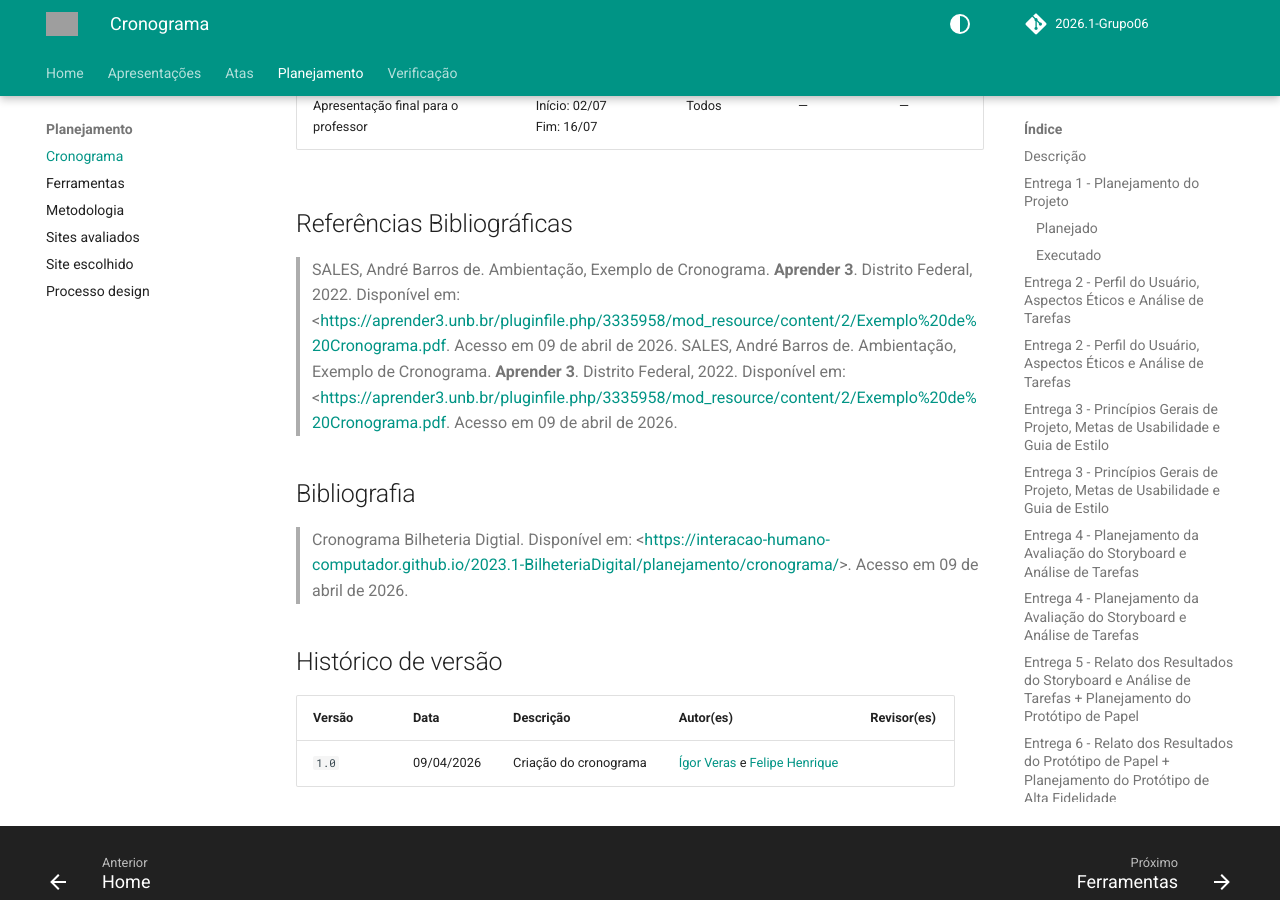
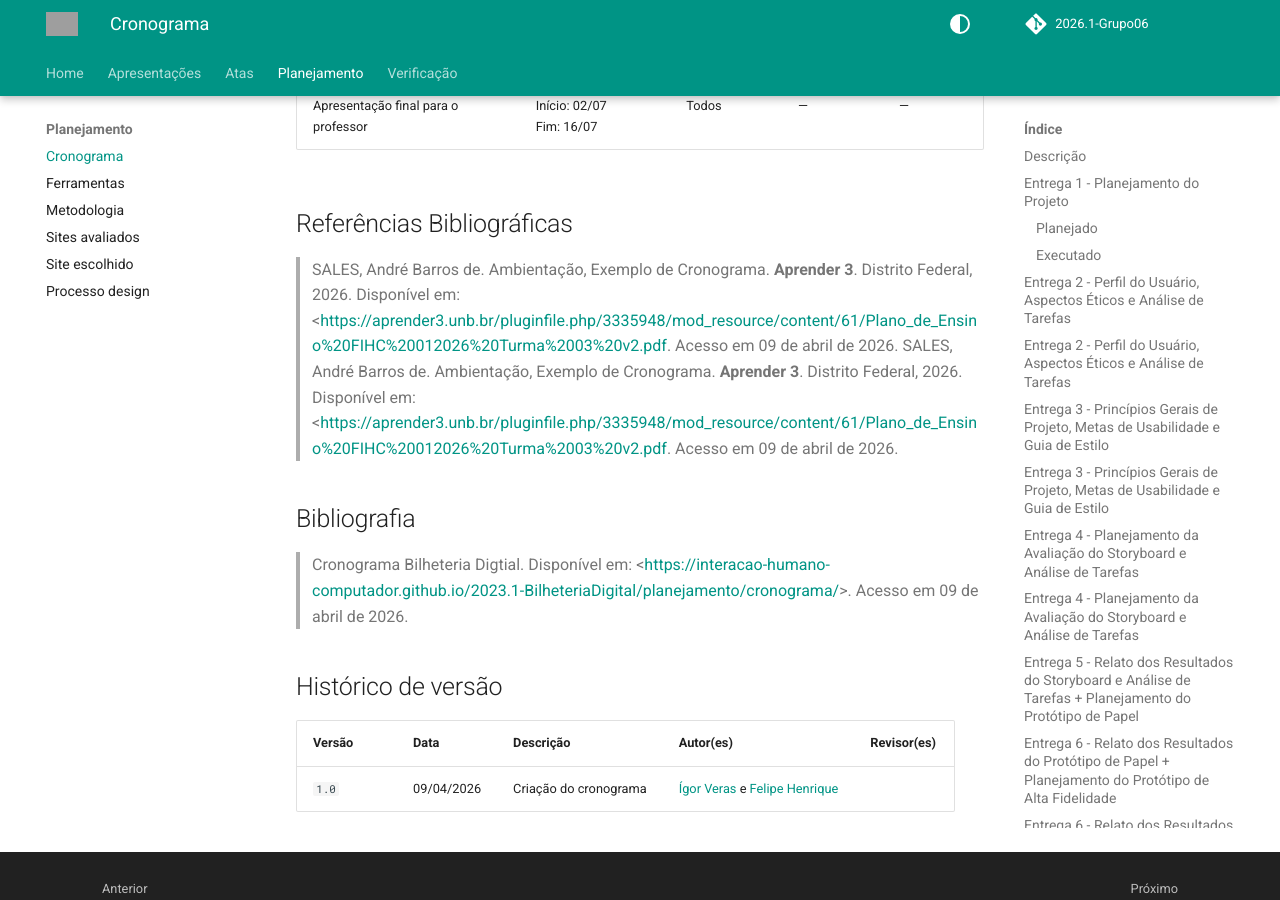
Before and after one commit to Interacao-Humano-Computador/2026.1-Grupo06, an MkDocs documentation site: the page built from docs/planejamento/cronograma.md, in a window 1280 px wide and 900 px high, scrolled down 15499 px. Built offline with MkDocs 1.6.1 and Material for MkDocs 9.7.7, drawn with Linux system fonts in a browser that asks for light colours; comment, search, counter and statistics services are not loaded; grey boxes are pictures that could not be loaded.

Commit message:
Concerta link do aprender3

```diff
--- a/docs/planejamento/cronograma.md
+++ b/docs/planejamento/cronograma.md
@@ -239,8 +239,8 @@ Na Tabela 2, está explicitado o cronograma executado das atividades da primeira
 
 ## Referências Bibliográficas
 
-> SALES, André Barros de. Ambientação, Exemplo de Cronograma. **Aprender 3**. Distrito Federal, 2022. Disponível em: <<https://aprender3.unb.br/pluginfile.php/3335958/mod_resource/content/2/Exemplo%20de%20Cronograma.pdf>. Acesso em 09 de abril de 2026.
-> SALES, André Barros de. Ambientação, Exemplo de Cronograma. **Aprender 3**. Distrito Federal, 2022. Disponível em: <<https://aprender3.unb.br/pluginfile.php/3335958/mod_resource/content/2/Exemplo%20de%20Cronograma.pdf>. Acesso em 09 de abril de 2026.
+> SALES, André Barros de. Ambientação, Exemplo de Cronograma. **Aprender 3**. Distrito Federal, 2026. Disponível em: <<https://aprender3.unb.br/pluginfile.php/3335948/mod_resource/content/61/Plano_de_Ensino%20FIHC%20012026%20Turma%2003%20v2.pdf>. Acesso em 09 de abril de 2026.
+> SALES, André Barros de. Ambientação, Exemplo de Cronograma. **Aprender 3**. Distrito Federal, 2026. Disponível em: <<https://aprender3.unb.br/pluginfile.php/3335948/mod_resource/content/61/Plano_de_Ensino%20FIHC%20012026%20Turma%2003%20v2.pdf>. Acesso em 09 de abril de 2026.
 
 ## Bibliografia
 
```
